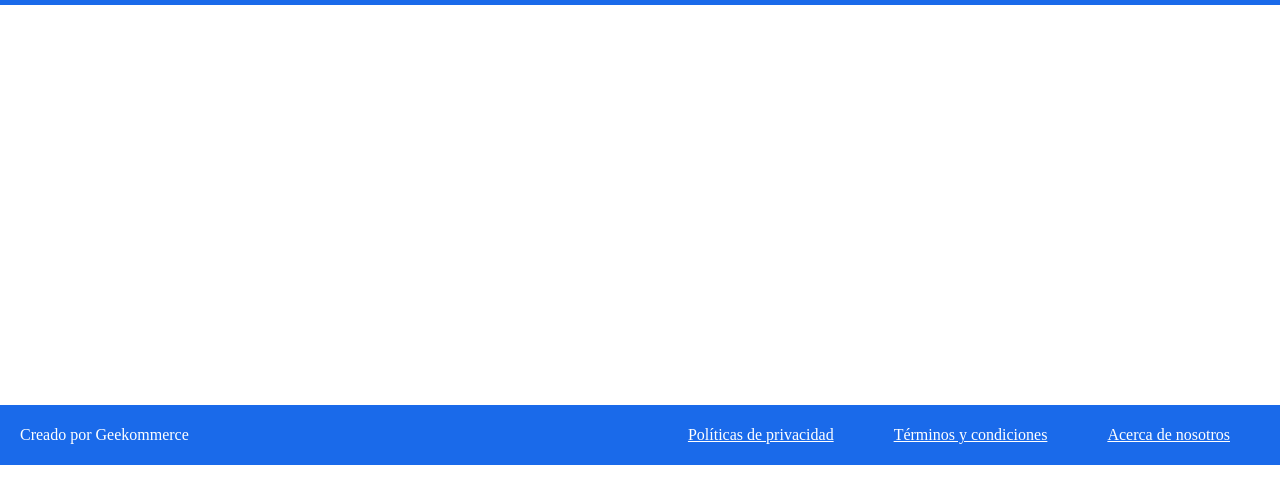
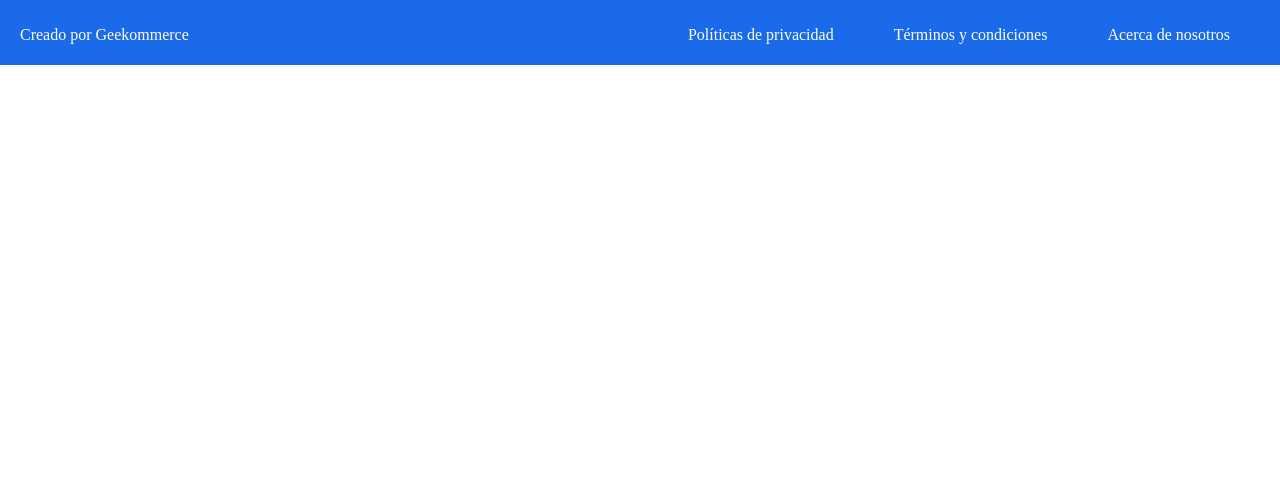
Before and after one commit to danrmrz/Geekommerce, a React app: page / in a window 1280 px wide. Shown: the part 55-558 px from the top of the page. Built offline with nearby package versions, Linux system fonts and the light colour scheme.

Commit message:
Cambios en Footer.scss y Layout.jsx

```diff
--- a/src/assets/styles/components/Footer.scss
+++ b/src/assets/styles/components/Footer.scss
@@ -1,5 +1,4 @@
 .footer {
-    margin: 400px 0;
     background-color: #1a6aea;
     padding-left: 20px;
     padding-right: 20px;
@@ -14,10 +13,10 @@
 .footer .enlaces a {
     color: white;
     cursor: pointer;
+    margin: 0 30px;
+    text-decoration: none;
+}
+
+.footer .enlaces a:hover {
     text-decoration: underline;
-    margin: 0 30px;
   }
-
-  .footer .enlaces a:hover {
-    text-decoration: none;
-  }
--- a/src/components/Layout.jsx
+++ b/src/components/Layout.jsx
@@ -5,8 +5,8 @@ import Footer from './Footer';
 const Layout = ({ children }) => (
   <>
     <Header />
+    {children}
     <Footer />
-    {children}
   </>
 );
 
```
